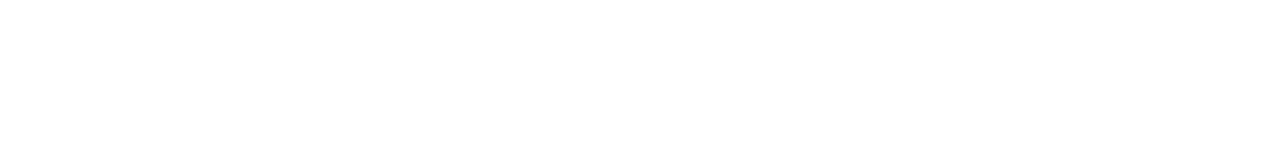
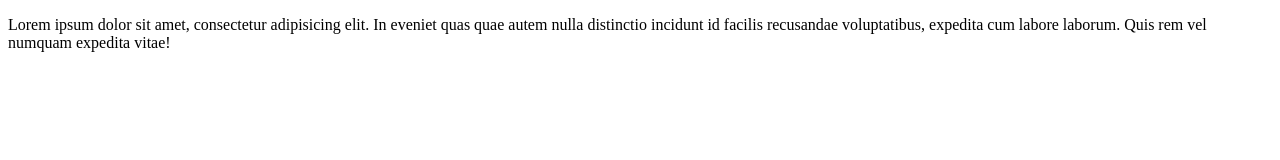
Before and after one commit to gonzaITBA/proyecto, a plain HTML site: page index.html in a window 1280 px wide. Drawn offline with Linux system fonts and the light colour scheme.

Commit message:
primer parrafo del index

```diff
--- a/index.html
+++ b/index.html
@@ -5,6 +5,11 @@
     <meta http-equiv="X-UA-Compatible" content="IE=edge" />
     <meta name="viewport" content="width=device-width, initial-scale=1.0" />
     <title>Document</title>
+    <p>
+      Lorem ipsum dolor sit amet, consectetur adipisicing elit. In eveniet quas
+      quae autem nulla distinctio incidunt id facilis recusandae voluptatibus,
+      expedita cum labore laborum. Quis rem vel numquam expedita vitae!
+    </p>
   </head>
   <body></body>
 </html>
```
